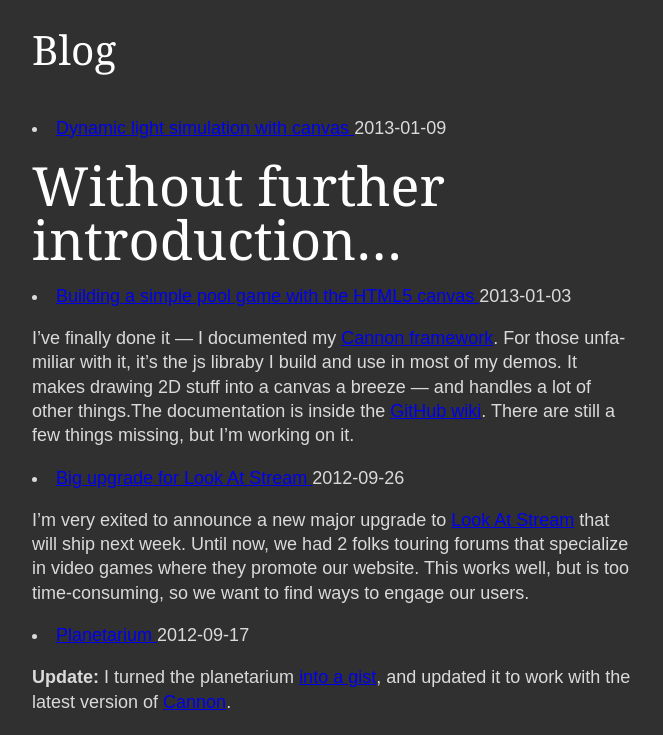
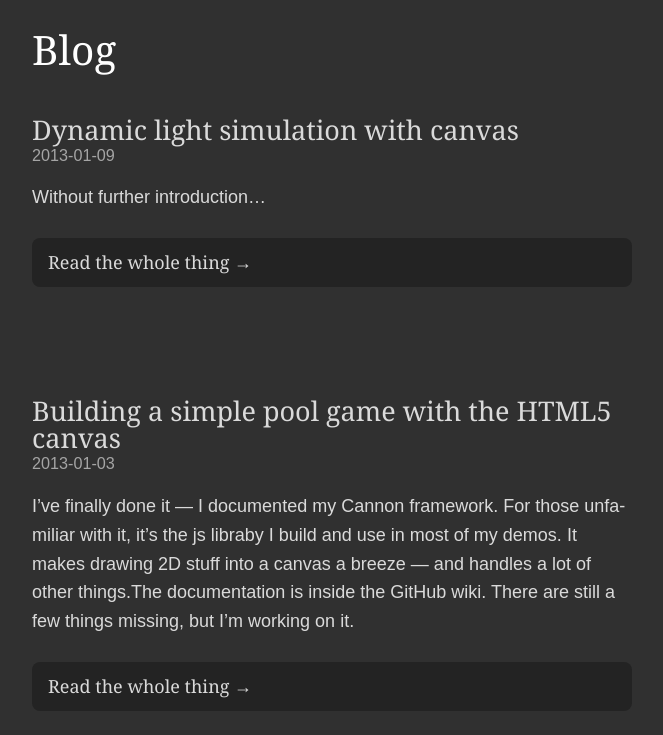
Before and after one commit to y-lohse/y-lohse.github.io, a Jekyll site: the page built from blog.html, in a window 1280 px wide. Shown: the top 735 px of the page, without its empty margins (308-971 px from the left). Built offline with Jekyll 4.4.1, drawn with Linux system fonts in a browser that asks for light colours; some of the changed text lies outside the part shown.

Commit message:
Basic article list styling

```diff
--- a/_config.yml
+++ b/_config.yml
@@ -1 +1 @@
-exclude: ['scss']
+exclude: ['scss', 'serve.bat']
--- a/blog.html
+++ b/blog.html
@@ -5,18 +5,23 @@ title: blog@yannick-lohse
 <h1 class="title">
 	Blog
 </h1>
-<ul>
+<ul class="post-list">
 	{% for post in site.posts %}
-	<li>
-		<a href="{{ post.url }}">
-			{{ post.title }}
-		</a>
-		<span>
+	<li class="post">
+		<h2 class="post-title">
+			<a href="{{ post.url }}" class="post-title-link">
+				{{ post.title }}
+			</a>
+		</h2>
+		<span class="post-date">
 			{{ post.date |  date: '%Y-%m-%d' }}
 		</span>
-		<p>
-			{{ post.excerpt }}
-		</p>
+		<div class="post-excerpt">
+			{{ post.excerpt | strip_html }}
+		</div>
+		<a href="{{ post.url }}" class="post-link">
+			Read the whole thing
+		</a>
 	</li>
 	{% endfor %}
 </ul>
--- a/scss/_base.scss
+++ b/scss/_base.scss
@@ -1,6 +1,6 @@
 @import "compass";
 
-$body-copy-font: "Museo Sans 300", Arial;
+$body-copy-font: "Museo 300", Arial;
 $heading-font: "Museo Sans 300", Georgia, Trebuchet, Helvetica, Arial;
 $font-base: 16;
 
--- a/scss/qb/modules/_typeplate.scss
+++ b/scss/qb/modules/_typeplate.scss
@@ -30,7 +30,7 @@
 // --------------------------------------------------------------------------
 
 $weight: normal;
-$line-height: 1.35;
+$line-height: 1.60;
 $font-size: 112.5; // percentage value (16 * 112.5% = 18px)
 $font-base: 16 * ($font-size/100) !default; // converts our percentage to a pixel value
 $measure: $font-base * $line-height;
```
Also changed, not shown: scss/style.scss (+52 -3 lines), css/style.css.
